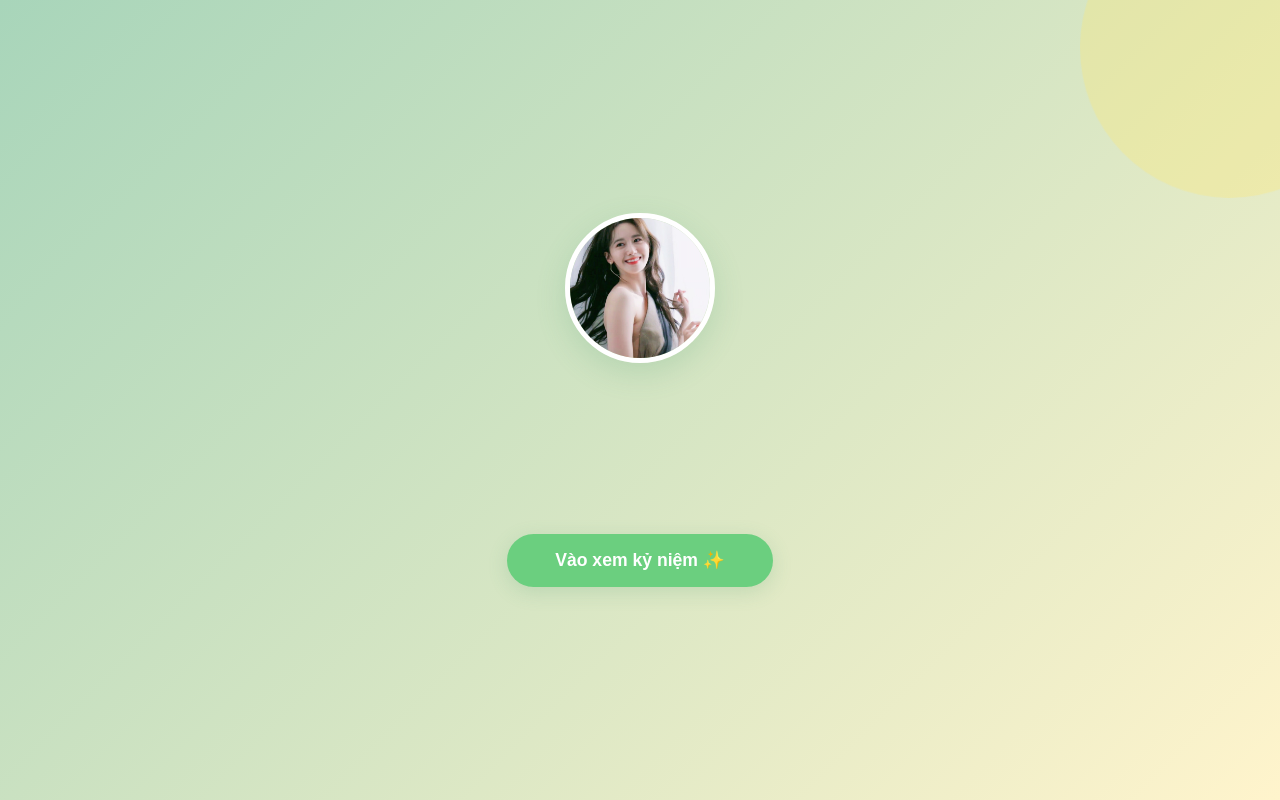
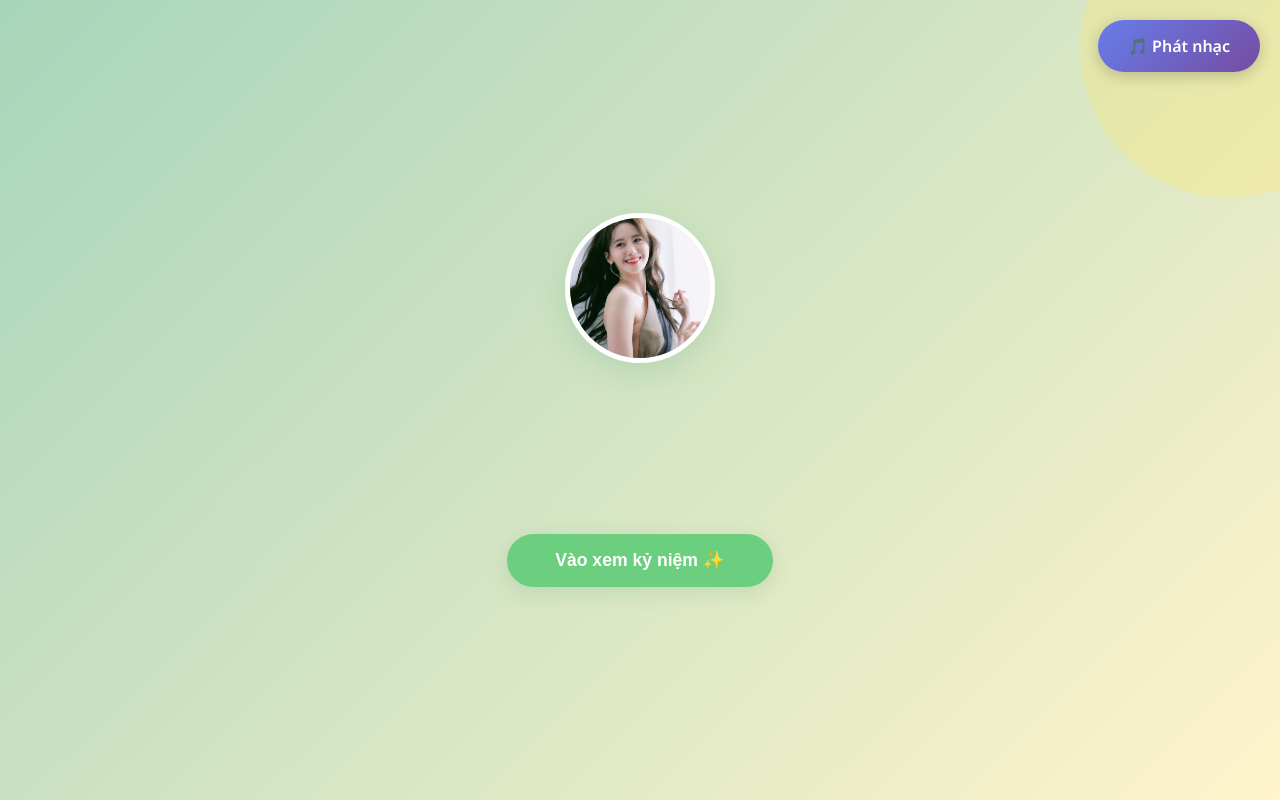
Before and after one commit to danggiaanh18/yoona-app, a Flask app: page / in a window 1280 px wide. Run offline with Flask 3, Linux system fonts and the light colour scheme.

Commit message:
Add music button for iOS Safari

```diff
--- a/templates/index.html
+++ b/templates/index.html
@@ -11,6 +11,16 @@
     <link href="https://fonts.googleapis.com/css2?family=Noto+Sans:wght@400;600;700&family=Playfair+Display:wght@700&display=swap" rel="stylesheet">
 </head>
 <body>
+    <!-- NÚT PHÁT NHẠC -->
+    <button id="playButton" style="position: fixed; top: 20px; right: 20px; z-index: 1000; padding: 15px 30px; background: linear-gradient(135deg, #667eea 0%, #764ba2 100%); color: white; border: none; border-radius: 50px; font-size: 16px; cursor: pointer; box-shadow: 0 4px 15px rgba(0,0,0,0.2); font-family: 'Noto Sans', sans-serif; font-weight: 600;">
+        🎵 Phát nhạc
+    </button>
+
+    <!-- NHẠC NỀN -->
+    <audio id="bgMusic" loop>
+        <source src="/static/music/background.mp3" type="audio/mpeg">
+    </audio>
+
     <div class="index-container">
         <img src="/static/images/idol/avatar.jpg" alt="YOONA" class="yoona-avatar">
         <div class="quote-text">Đang tải...</div>
@@ -18,5 +28,23 @@
     </div>
 
     <script src="/static/js/app.js"></script>
+
+    <!-- JAVASCRIPT ĐIỀU KHIỂN NHẠC -->
+    <script>
+        const music = document.getElementById('bgMusic');
+        const playButton = document.getElementById('playButton');
+
+        playButton.addEventListener('click', function() {
+            if (music.paused) {
+                music.play();
+                playButton.textContent = '🔊 Đang phát';
+                playButton.style.background = 'linear-gradient(135deg, #f093fb 0%, #f5576c 100%)';
+            } else {
+                music.pause();
+                playButton.textContent = '🎵 Phát nhạc';
+                playButton.style.background = 'linear-gradient(135deg, #667eea 0%, #764ba2 100%)';
+            }
+        });
+    </script>
 </body>
 </html>
```
